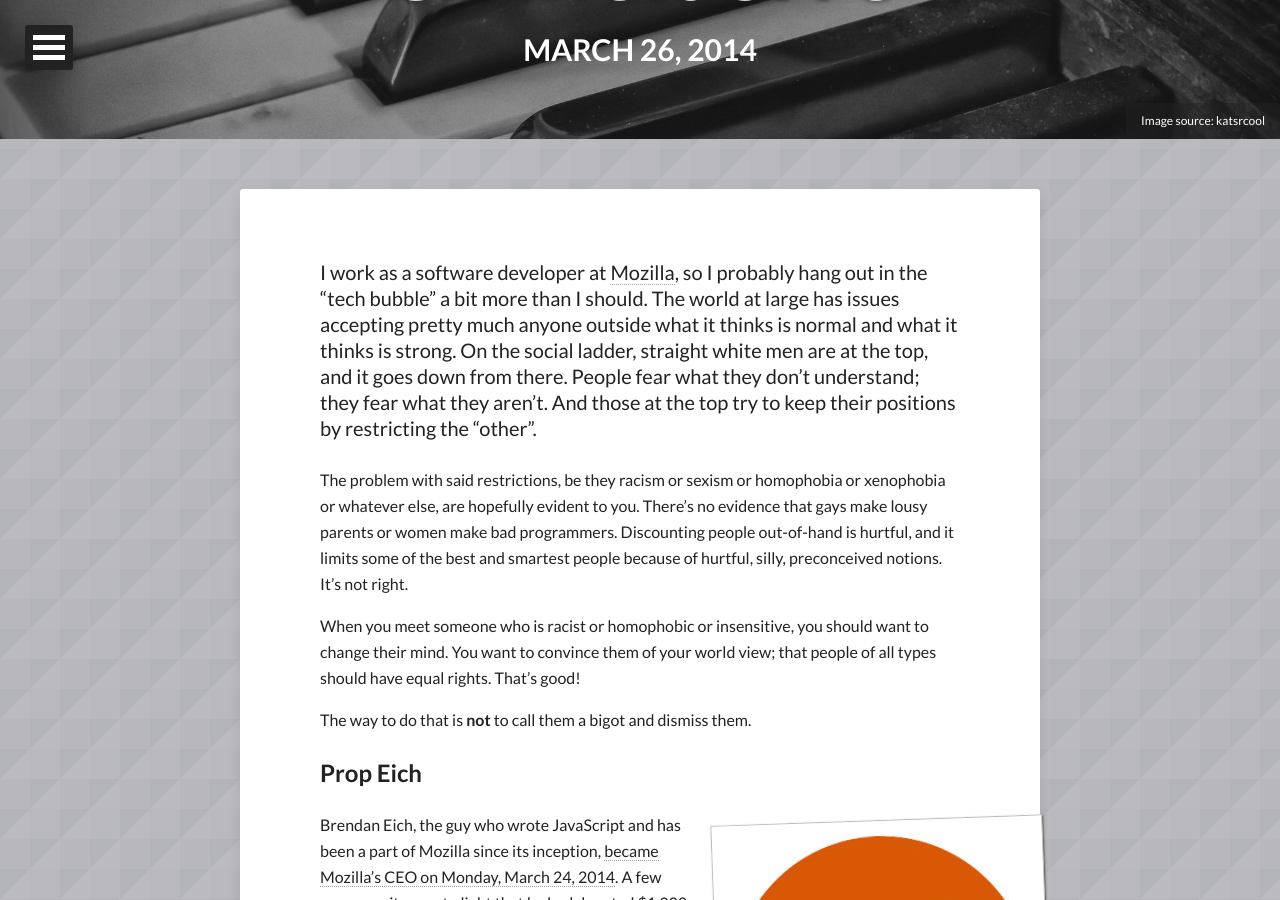
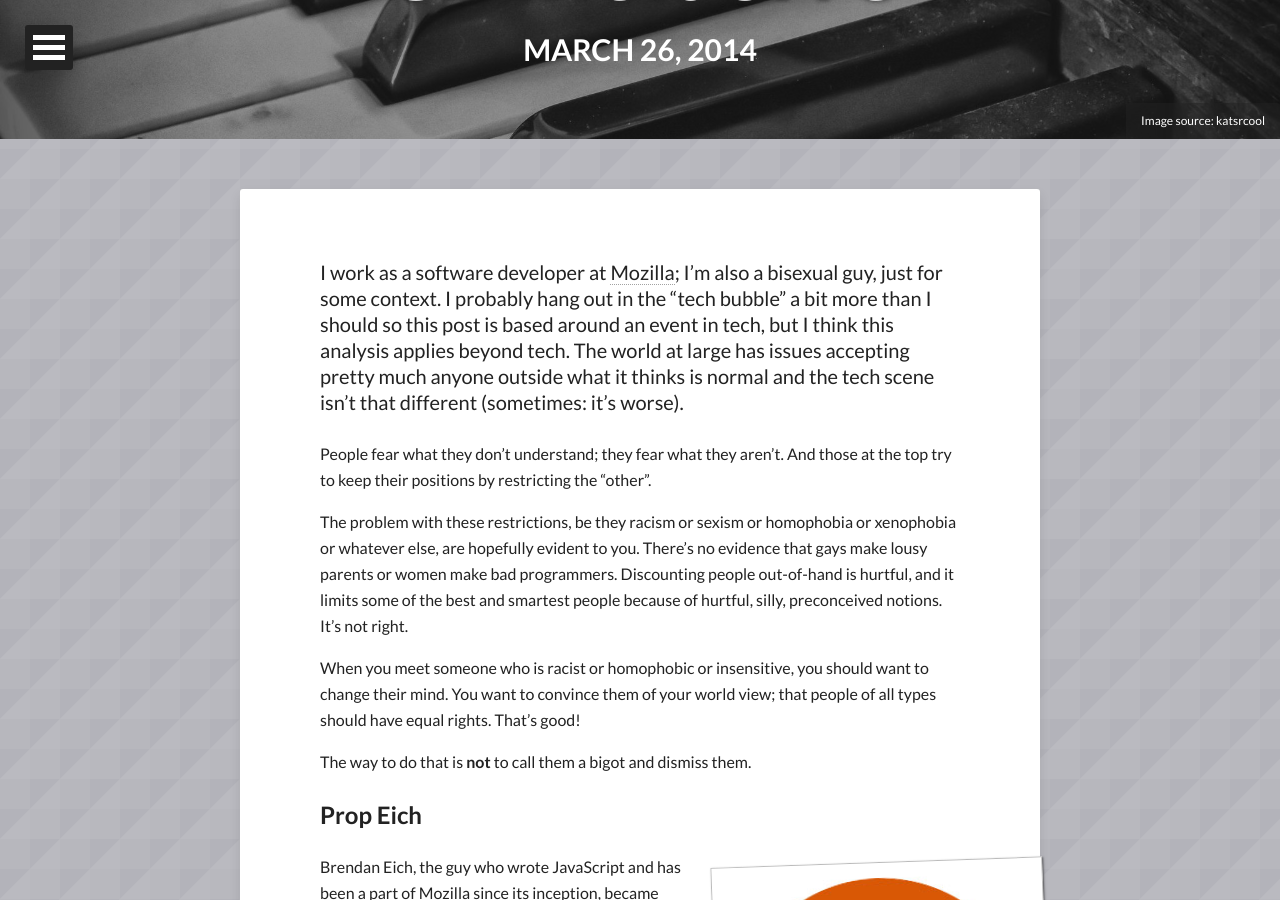
Before and after one commit to tofumatt/strongly-typed, a Jekyll site: the page built from _posts/2014-03-26-on-including-the-uninclusive.md, in a window 1280 px wide and 900 px high, scrolled down 301 px. Built offline with Jekyll 4.4.1, drawn with Linux system fonts in a browser that asks for light colours; nearby versions of some CDN libraries; some of the changed text lies outside the part shown.

Commit message:
Better the text

```diff
--- a/_posts/2014-03-26-on-including-the-uninclusive.md
+++ b/_posts/2014-03-26-on-including-the-uninclusive.md
@@ -11,15 +11,17 @@ image:
 share: true
 ---
 
-I work as a software developer at [Mozilla](https://mozilla.org/), so I
-probably hang out in the "tech bubble" a bit more than I should. The world at
-large has issues accepting pretty much anyone outside what it thinks is normal
-and what it thinks is strong. On the social ladder, straight white men are at
-the top, and it goes down from there. People fear what they don't understand;
-they fear what they aren't. And those at the top try to keep their positions
-by restricting the "other".
+I work as a software developer at [Mozilla](https://mozilla.org/); I'm also
+a bisexual guy, just for some context. I probably hang out in the "tech bubble"
+a bit more than I should so this post is based around an event in tech, but I
+think this analysis applies beyond tech. The world at large has issues
+accepting pretty much anyone outside what it thinks is normal and the tech
+scene isn't that different (sometimes: it's worse).
 
-The problem with said restrictions, be they racism or sexism or homophobia or
+People fear what they don't understand; they fear what they aren't.
+And those at the top try to keep their positions by restricting the "other".
+
+The problem with these restrictions, be they racism or sexism or homophobia or
 xenophobia or whatever else, are hopefully evident to you. There's no evidence
 that gays make lousy parents or women make bad programmers. Discounting
 people out-of-hand is hurtful, and it limits some of the best and smartest
```
Also changed, not shown: other parts of _posts/2014-03-26-on-including-the-uninclusive.md (+6 -4 lines).
